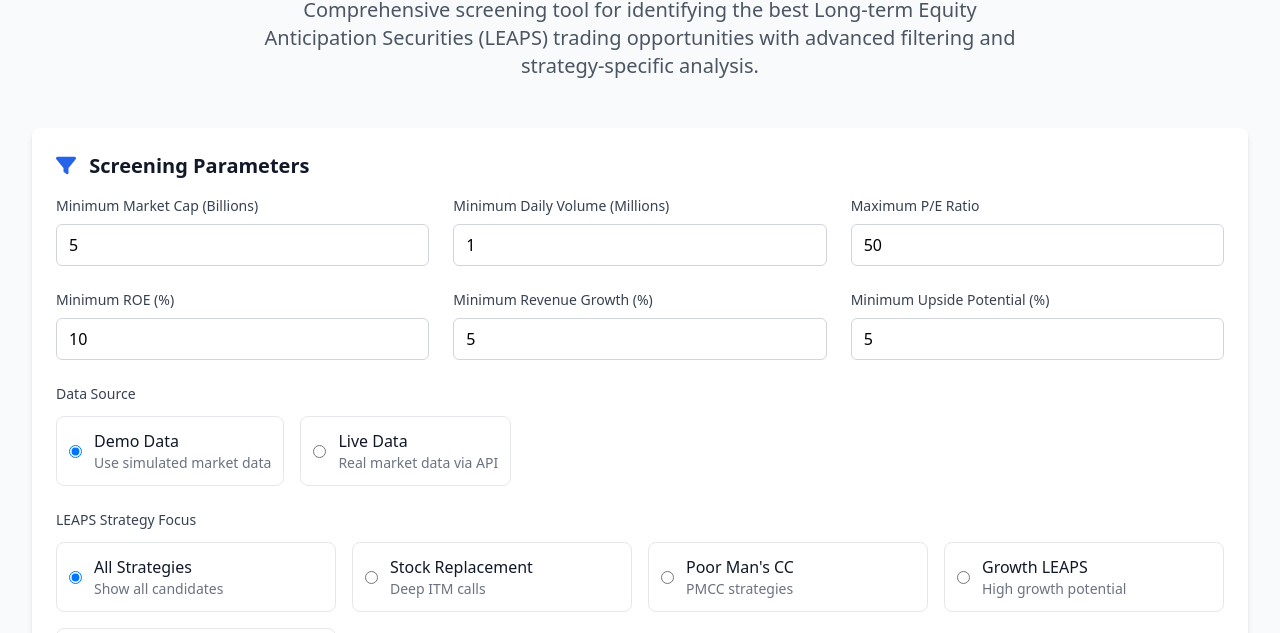
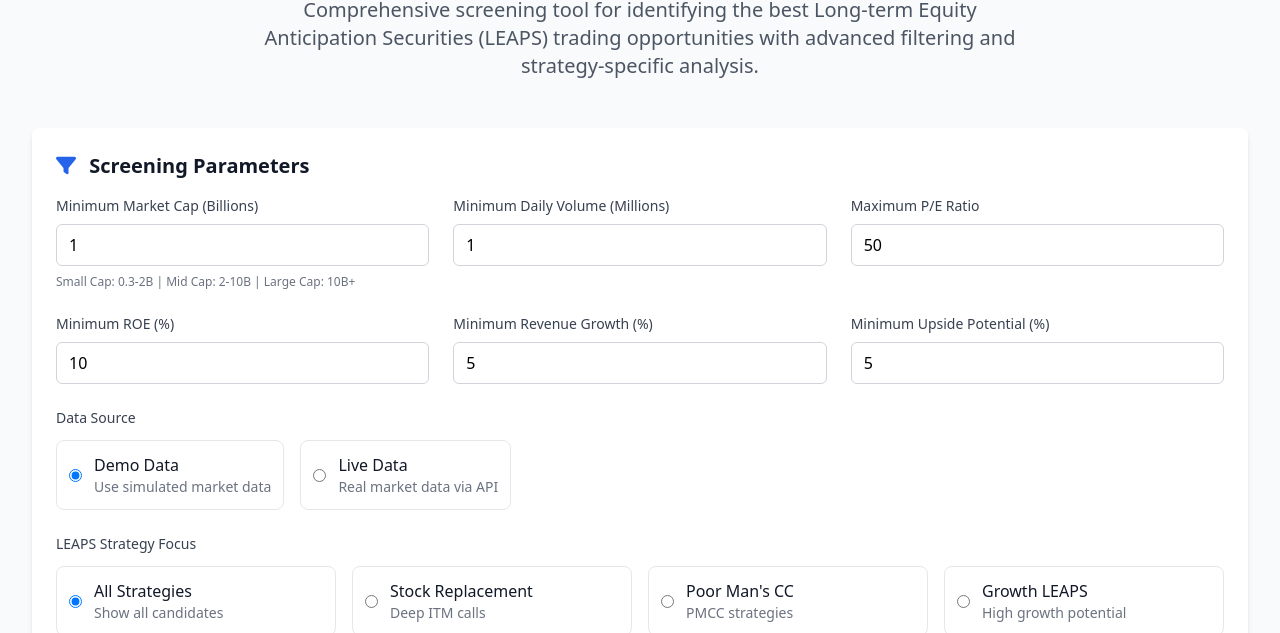
Before and after one commit to Renotrader31/LEAPS, a plain HTML site: page index.html in a window 1280 px wide. Shown: the part 157-790 px from the top of the page. Drawn offline with nearby package versions, Linux system fonts and the light colour scheme; files that its build step writes are made by us from their sources; files whose address does not match are found by name.

Commit message:
Update index.html

```diff
--- a/index.html
+++ b/index.html
@@ -52,8 +52,9 @@
                     <label class="block text-sm font-medium text-gray-700">
                         Minimum Market Cap (Billions)
                     </label>
-                    <input type="number" id="minMarketCap" value="5" min="0" step="0.5"
+                    <input type="number" id="minMarketCap" value="1" min="0" step="0.5"
                            class="w-full px-3 py-2 border border-gray-300 rounded-md focus:outline-none focus:ring-2 focus:ring-blue-500">
+                    <div class="text-xs text-gray-500">Small Cap: 0.3-2B | Mid Cap: 2-10B | Large Cap: 10B+</div>
                 </div>
 
                 <!-- Volume Filter -->
```
